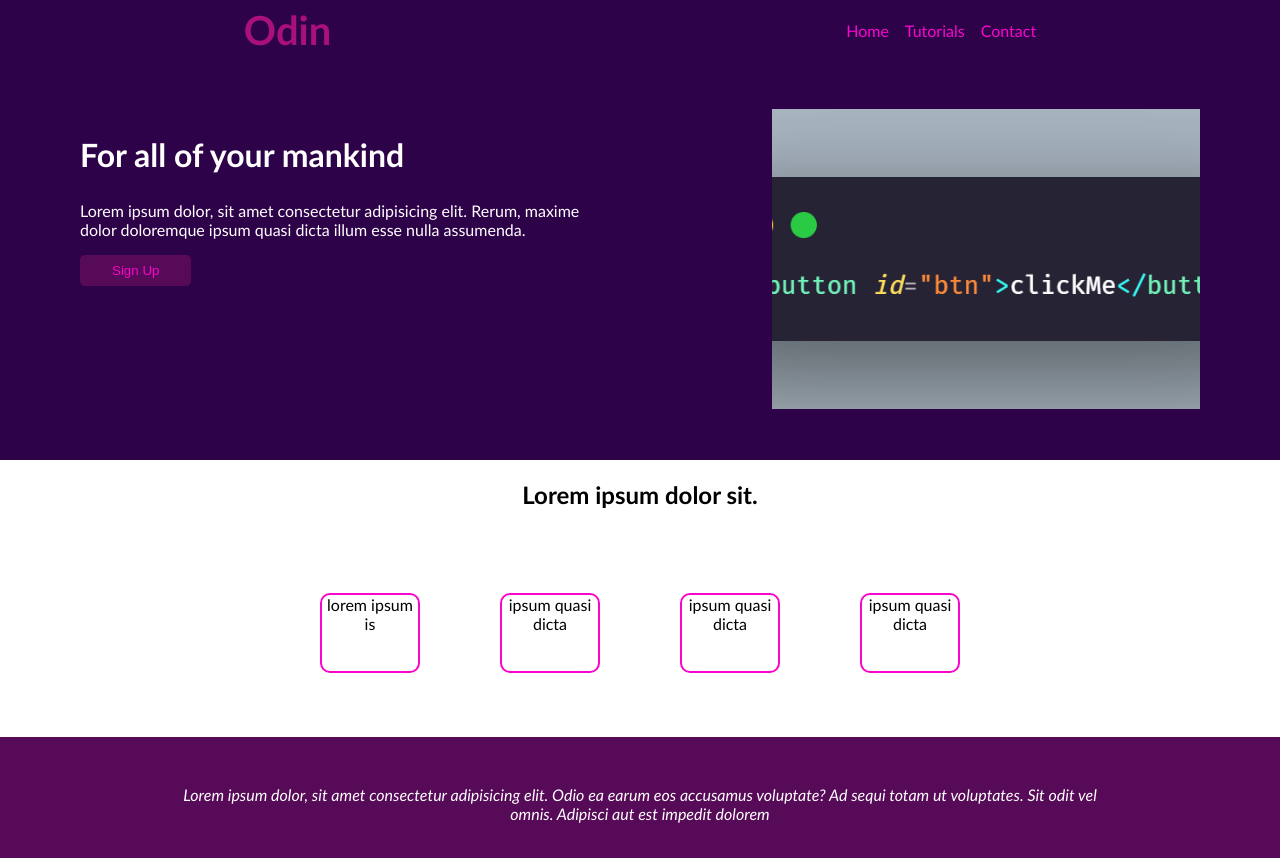
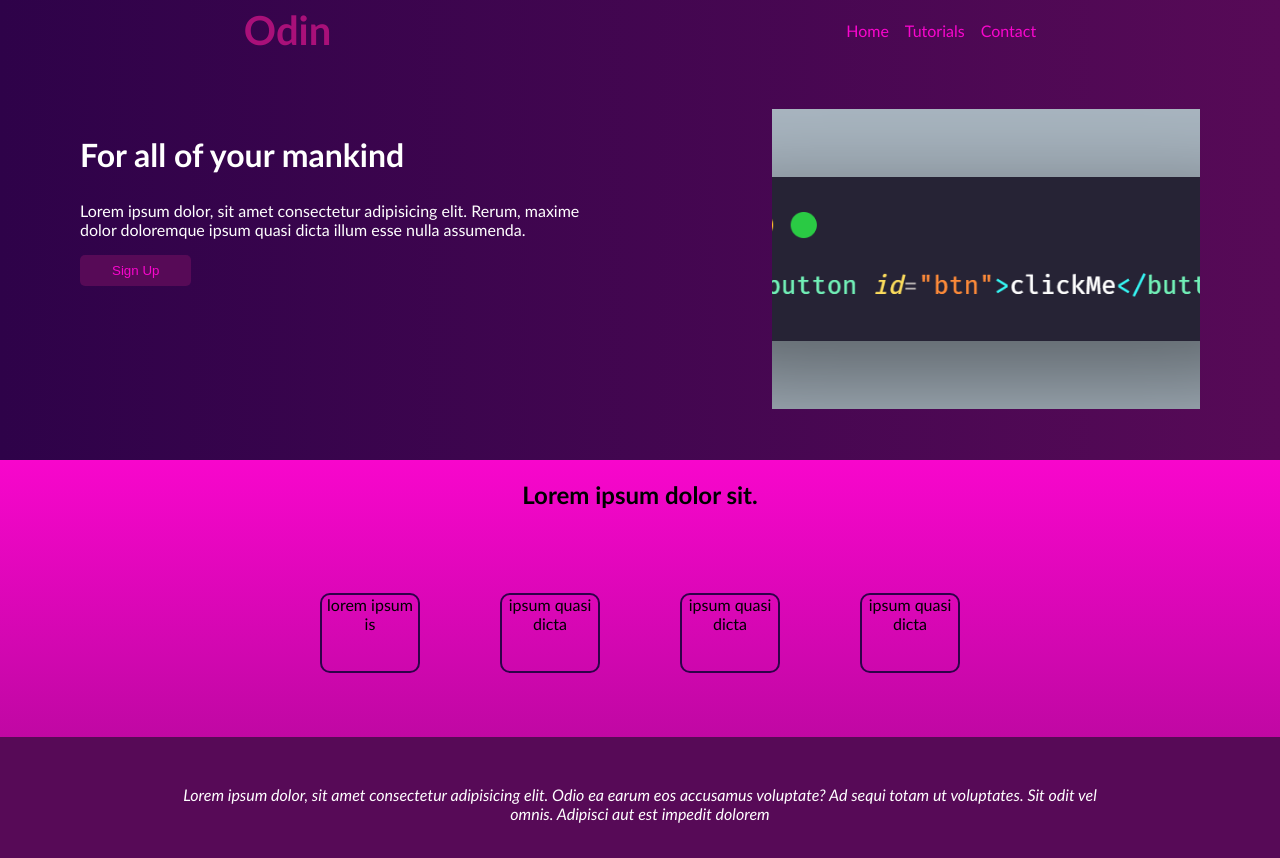
Before and after one commit to notananime/web-io, a plain HTML site: page index.html in a window 1280 px wide. Shown: the top 858 px of the page. Drawn offline with Linux system fonts and the light colour scheme.

Commit message:
gradient theme

```diff
--- a/style.css
+++ b/style.css
@@ -13,7 +13,7 @@ body {
 }
 /* navbar */
 .navbar {
-  background-color: #2e0249;
+  background: linear-gradient(90deg, #2e0249, #570a57);
   display: flex;
   justify-content: space-around;
   align-items: center;
@@ -37,7 +37,7 @@ body {
 }
 /*  header section*/
 .header {
-  background-color: #2e0249;
+  background: linear-gradient(90deg, #2e0249, #570a57);
   display: flex;
   width: 100%;
 }
@@ -70,6 +70,7 @@ body {
   flex-direction: column;
   width: 100%;
   height: 100vh;
+  background: linear-gradient(180deg, #f806cc, #570a57);
 }
 .main-article {
   display: flex;
@@ -80,7 +81,7 @@ body {
 .main-article figure {
   height: 80px;
   width: 100px;
-  border: 2px solid #f806cc;
+  border: 2px solid #2e0249;
   border-radius: 10px;
 }
 /* section with quotes */
```
